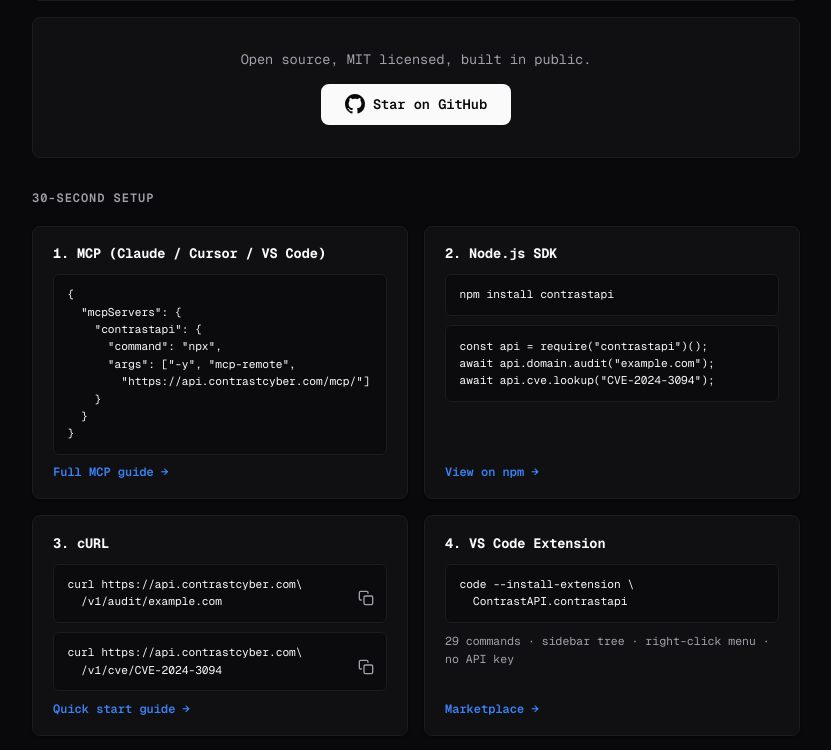
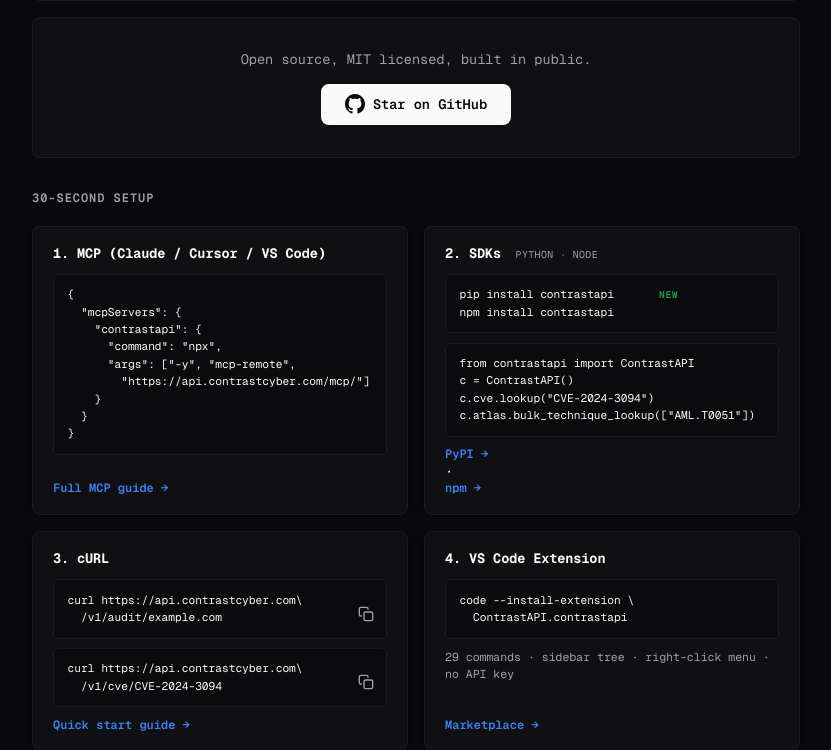
Before and after one commit to UPinar/contrastapi, a FastAPI app: page / in a window 1280 px wide. Shown: the part 3671-4421 px from the top of the page, without its empty margins (224-1055 px from the left). Run offline with FastAPI, Linux system fonts and the light colour scheme; data that the repository does not hold is empty; parts of the project's set-up code (start-up, migrations or seed data) failed here and were passed over.

Commit message:
docs: surface Python SDK + Node v1.4.0 on landing + READMEs
- Landing setup card 2 merged: "SDKs" with pip + npm side-by-side, NEW tag on
  pip line, PyPI + npm links. Same in CN landing.
- README.md / README_CN.md: SDK install block + Python in client list.
- New CSS hooks: .setup-card-badge (small uppercase metadata) and
  .setup-card-tag (small accent-colored "NEW" / "新").

No wire change; landing-only update.

```diff
--- a/app/static/style.css
+++ b/app/static/style.css
@@ -789,6 +789,22 @@ footer p { color: var(--text-dim); }
   margin: 0 0 0.6rem;
   line-height: 1.5;
 }
+.setup-card-badge {
+  font-size: 0.62rem;
+  color: var(--text-muted);
+  font-weight: 400;
+  letter-spacing: 0.04em;
+  margin-left: 0.4rem;
+  text-transform: uppercase;
+}
+.setup-card-tag {
+  font-size: 0.6rem;
+  color: var(--accent, #16a34a);
+  font-weight: 600;
+  letter-spacing: 0.06em;
+  margin-left: 0.3rem;
+  vertical-align: middle;
+}
 
 /* GitHub CTA */
 .github-cta {
--- a/app/templates/index.html
+++ b/app/templates/index.html
@@ -363,12 +363,14 @@
         <a href="/mcp-setup">Full MCP guide →</a>
       </div>
       <div class="setup-card">
-        <h3>2. Node.js SDK</h3>
-        <pre>npm install contrastapi</pre>
-        <pre>const api = require("contrastapi")();
-await api.domain.audit("example.com");
-await api.cve.lookup("CVE-2024-3094");</pre>
-        <a href="https://www.npmjs.com/package/contrastapi" target="_blank" rel="noopener">View on npm →</a>
+        <h3>2. SDKs <span class="setup-card-badge">Python · Node</span></h3>
+        <pre>pip install contrastapi      <span class="setup-card-tag">NEW</span>
+npm install contrastapi      </pre>
+        <pre>from contrastapi import ContrastAPI
+c = ContrastAPI()
+c.cve.lookup("CVE-2024-3094")
+c.atlas.bulk_technique_lookup(["AML.T0051"])</pre>
+        <a href="https://pypi.org/project/contrastapi/" target="_blank" rel="noopener">PyPI →</a> · <a href="https://www.npmjs.com/package/contrastapi" target="_blank" rel="noopener">npm →</a>
       </div>
       <div class="setup-card">
         <h3>3. cURL</h3>
--- a/app/templates/index_cn.html
+++ b/app/templates/index_cn.html
@@ -98,12 +98,14 @@
         <a href="/mcp-setup">完整 MCP 指南 →</a>
       </div>
       <div class="setup-card">
-        <h3>2. Node.js SDK</h3>
-        <pre>npm install contrastapi</pre>
-        <pre>const api = require("contrastapi")();
-await api.domain.audit("example.com");
-await api.cve.lookup("CVE-2024-3094");</pre>
-        <a href="https://www.npmjs.com/package/contrastapi" target="_blank" rel="noopener">在 npm 查看 →</a>
+        <h3>2. SDK <span class="setup-card-badge">Python · Node</span></h3>
+        <pre>pip install contrastapi      <span class="setup-card-tag">新</span>
+npm install contrastapi      </pre>
+        <pre>from contrastapi import ContrastAPI
+c = ContrastAPI()
+c.cve.lookup("CVE-2024-3094")
+c.atlas.bulk_technique_lookup(["AML.T0051"])</pre>
+        <a href="https://pypi.org/project/contrastapi/" target="_blank" rel="noopener">PyPI →</a> · <a href="https://www.npmjs.com/package/contrastapi" target="_blank" rel="noopener">npm →</a>
       </div>
       <div class="setup-card">
         <h3>3. cURL</h3>
```
Also changed, not shown: README.md, README_CN.md.
